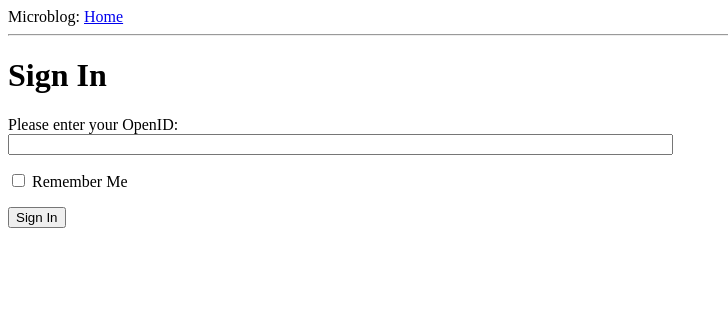
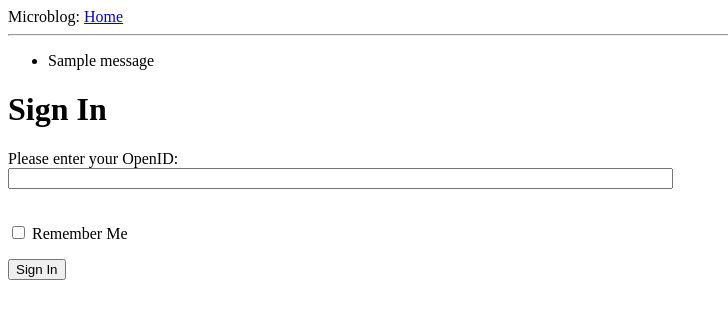
Before and after one commit to prayaganeethu/microBlog, a Flask app: page /login in a window 1280 px wide. Shown: the top 319 px of the page, without its empty margins (0-728 px from the left). Run offline with Flask 2, Linux system fonts and the light colour scheme; one stand-in notice (Sample message) is shown.

Commit message:
Login page form validation done, error displayed if input is not given

```diff
--- a/app/templates/base.html
+++ b/app/templates/base.html
@@ -10,6 +10,15 @@
 <body>
 	<div>Microblog: <a href="/index">Home</a></div>
 	<hr>
+	{% with messages = get_flashed_messages() %}
+		{% if messages %}
+			<ul>
+			{% for message in messages %}
+				<li>{{ message }}</li>
+			{% endfor %}
+			</ul>
+		{% endif %}
+	{% endwith %}
 	{% block content %}{% endblock %}
 </body>
 </html>
--- a/app/templates/login.html
+++ b/app/templates/login.html
@@ -6,7 +6,10 @@
 		{{ form.hidden_tag() }}
 		<p>
 			Please enter your OpenID:<br>
-			{{ form.openid(size=80) }}
+			{{ form.openid(size=80) }}<br>
+			{% for error in form.openid.errors %}
+				<span style="color: red;">[{{ error }}]</span>
+			{% endfor %}<br>
 		</p>
 		<p>{{ form.remember_me }} Remember Me</p>
 		<p><input type="submit" value="Sign In"></p>
--- a/app/views.py
+++ b/app/views.py
@@ -6,4 +6,8 @@ from .forms import LoginForm
 @app.route('/login', methods=['GET', 'POST'])
 def login():
     form = LoginForm()
+    if form.validate_on_submit():
+        flash('Login requested for OpenID="%s", remember_me=%s' %
+              (form.openid.data, str(form.remember_me.data)))
+        return redirect('/index')
     return render_template('login.html', title='Sign In', form=form)
```
Also changed, not shown: 1 other file.
